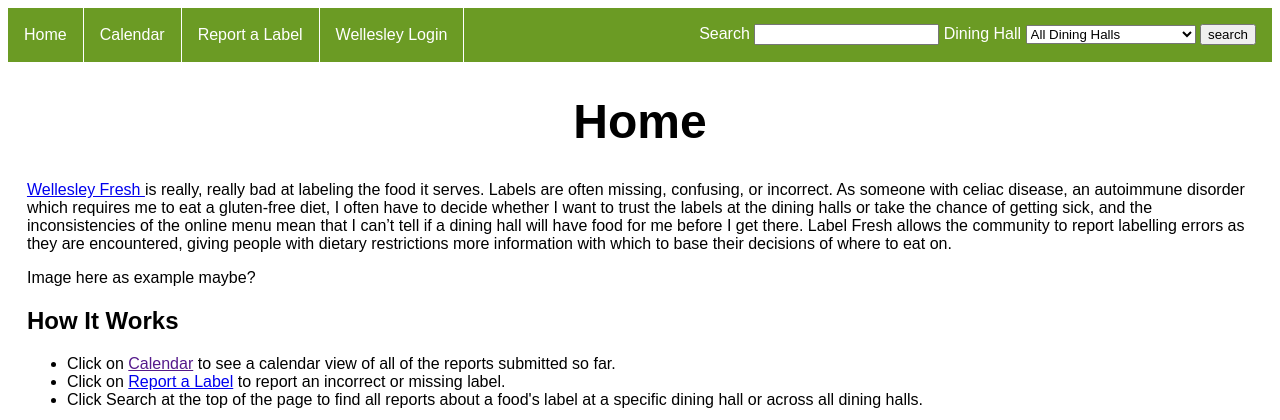
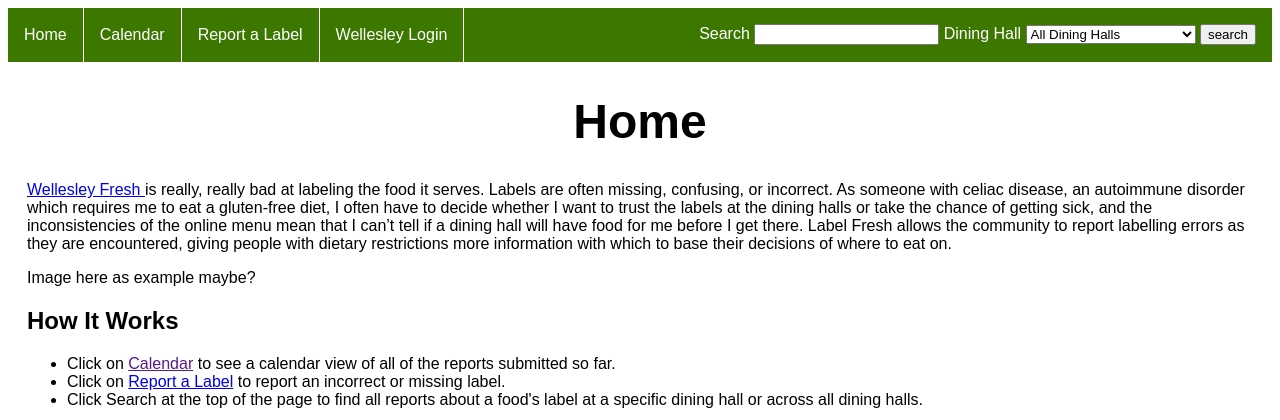
Before and after one commit to EShumadine/label-fresh, a Flask app: page / in a window 1280 px wide. Shown: the top 420 px of the page. Run offline with Flask 2, Linux system fonts and the light colour scheme.

Commit message:
Fixed contrast

```diff
--- a/alpha/static/common-style.css
+++ b/alpha/static/common-style.css
@@ -7,7 +7,7 @@ body {
     margin: 0;
     padding: 0;
     overflow: hidden;
-    background-color: #6b9b24;
+    background-color: #3c7700;
 }
 
 #navbar li:not(#search) {
--- a/alpha/templates/view_report.html
+++ b/alpha/templates/view_report.html
@@ -9,7 +9,7 @@
 {% block content %}
 
 {% if imagesource %}
-<img id="report-image" src={{url_for('static', filename=imagesource)}}>
+<img id="report-image" src={{url_for('static', filename=imagesource)}} alt="">
 {% endif %}
 
 <h1 class="header">{{info.name}}</h1>
```
